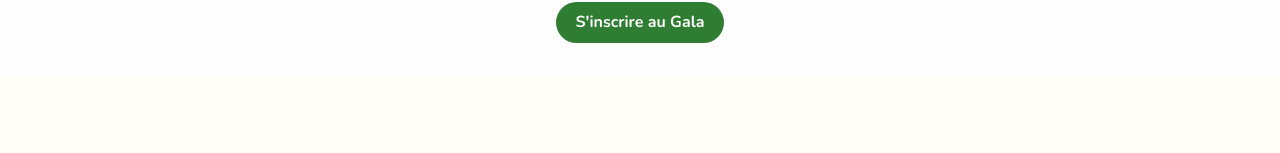
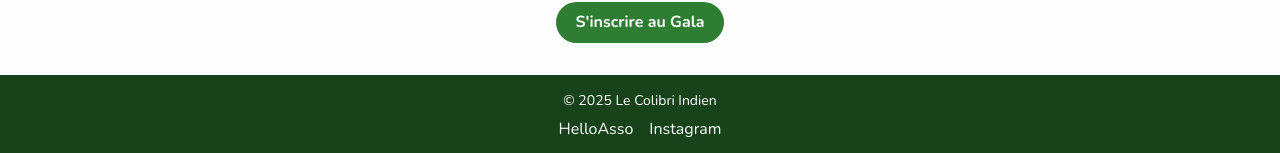
Before and after one commit to Jottiana/le-colibri-indien, a React (Vite) app: page /le-colibri-indien/event in a window 1280 px wide. Shown: the part 1295-1448 px from the top of the page. Before the commit the page ends 1370 px from the top, so only its background shows below. Built offline with nearby package versions, Linux system fonts and the light colour scheme.

Commit message:
feat(Footer): add footer with Instagram and HelloAsso links

```diff
--- a/src/App.tsx
+++ b/src/App.tsx
@@ -5,6 +5,7 @@ import Contact from "../src/pages/Contact/Contact";
 import Event from "../src/pages/Event/Event";
 import Home from "../src/pages/Home/Home";
 
+import Footer from "./components/Footer/Footer";
 import NavBar from "./components/NavBar/NavBar";
 
 function App() {
@@ -18,6 +19,7 @@ function App() {
 				<Route path="/contact" element={<Contact />} />
 				<Route path="/event" element={<Event />} />
 			</Routes>
+			<Footer />
 		</BrowserRouter>
 	);
 }
--- /dev/null
+++ b/src/components/Footer/Footer.css
@@ -0,0 +1,32 @@
+.footer {
+	background-color: var(--primary-color);
+  color: white;
+  padding: 1rem 2rem;
+  text-align: center;
+}
+
+.footer-container {
+  display: flex;
+  flex-direction: column;
+  align-items: center;
+  gap: 0.5rem;
+}
+
+.footer-text {
+  font-size: 0.875rem;
+}
+
+.footer-links {
+  display: flex;
+  gap: 1rem;
+}
+
+.footer-link {
+  color: #ffffff;
+  text-decoration: none;
+  transition: color 0.3s;
+}
+
+.footer-link:hover {
+  color: #f7c14d;
+}
--- /dev/null
+++ b/src/components/Footer/Footer.tsx
@@ -0,0 +1,31 @@
+import "./Footer.css";
+
+function Footer() {
+  return (
+    <footer className="footer">
+      <div className="footer-container">
+        <p className="footer-text">© {new Date().getFullYear()} Le Colibri Indien</p>
+        <div className="footer-links">
+          <a
+            href="https://www.helloasso.com/associations/association-le-colibri-indien"
+            target="_blank"
+            rel="noopener noreferrer"
+            className="footer-link"
+          >
+            HelloAsso
+          </a>
+          <a
+            href="https://www.instagram.com/le_colibri_indien/"
+            target="_blank"
+            rel="noopener noreferrer"
+            className="footer-link"
+          >
+            Instagram
+          </a>
+        </div>
+      </div>
+    </footer>
+  );
+}
+
+export default Footer;
```
